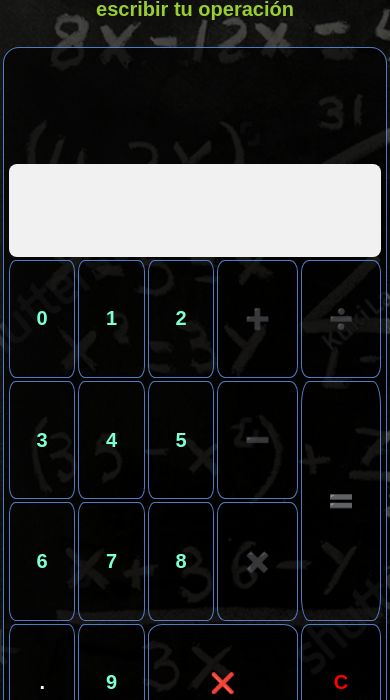
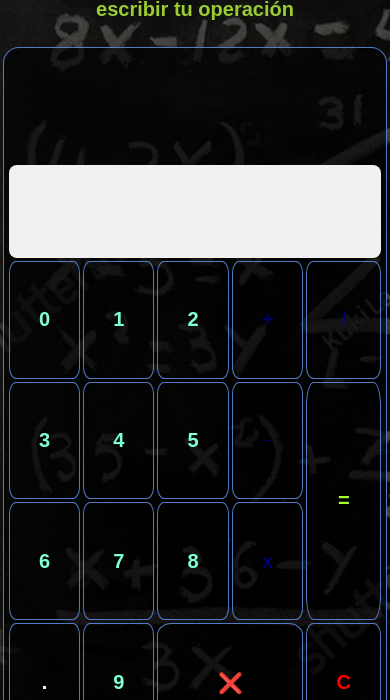
Before and after one commit to HDavid-pati/HDavid-pati.github.io, a plain HTML site: page index.html in a window 390 px wide. Shown: the part 144-844 px from the top of the page. Drawn offline with Linux system fonts and the light colour scheme.

Commit message:
cambio en aspecto de los botones

```diff
--- a/index.html
+++ b/index.html
@@ -31,11 +31,11 @@
             <button type="button"  class="siete num">7</button>
             <button type="button"  class="ocho num">8</button>
             <button type="button"  class="nueve num">9</button>
-            <button type="button"  class="mas factor">➕</button>
-            <button type="button"  class="menos factor">➖</button>
-            <button type="button"  class="multipli factor">✖️</button>
-            <button type="button"  class="division factor">➗</button>
-            <button type="button"  class="result factor">🟰</button>
+            <button type="button"  class="mas factor">+</button>
+            <button type="button"  class="menos factor"><span class="guion-bajo">_</span></button>
+            <button type="button"  class="multipli factor">x</button>
+            <button type="button"  class="division factor">/</button>
+            <button type="button"  class="result factor">=</button>
             <button type="button"  class="punto factor">.</button>
             <button type="button"  class="delete factor">❌</button>
             <button type="button"  class="clear factor">C</button>
--- a/stilos.css
+++ b/stilos.css
@@ -213,17 +213,15 @@ body::-webkit-scrollbar-thumb{
 .multipli{
     color: blue;
     grid-area: operMultipli;
-
 }
 .division{
+    position: relative;
     color: blue;
     grid-area: operDivision;
-
 }
 .result{
     color: greenyellow;
     grid-area: btnResult;
-
 }
 .punto{
     grid-area: punto;
--- a/styles.css
+++ b/styles.css
@@ -74,10 +74,10 @@
       width: 5px;
   }
   .tipe-oper{
-      color: rgba(0, 0, 255, 0.541);
+      color: rgba(0, 0, 255, 0.39);
   }
   .factor{
-      color: rgba(0, 0, 255, 0.562);
+      color: rgba(0, 0, 255, 0.404);
       border: 1px solid rgba(100, 148, 237, 0.829);
   }
   .num:active{
```
